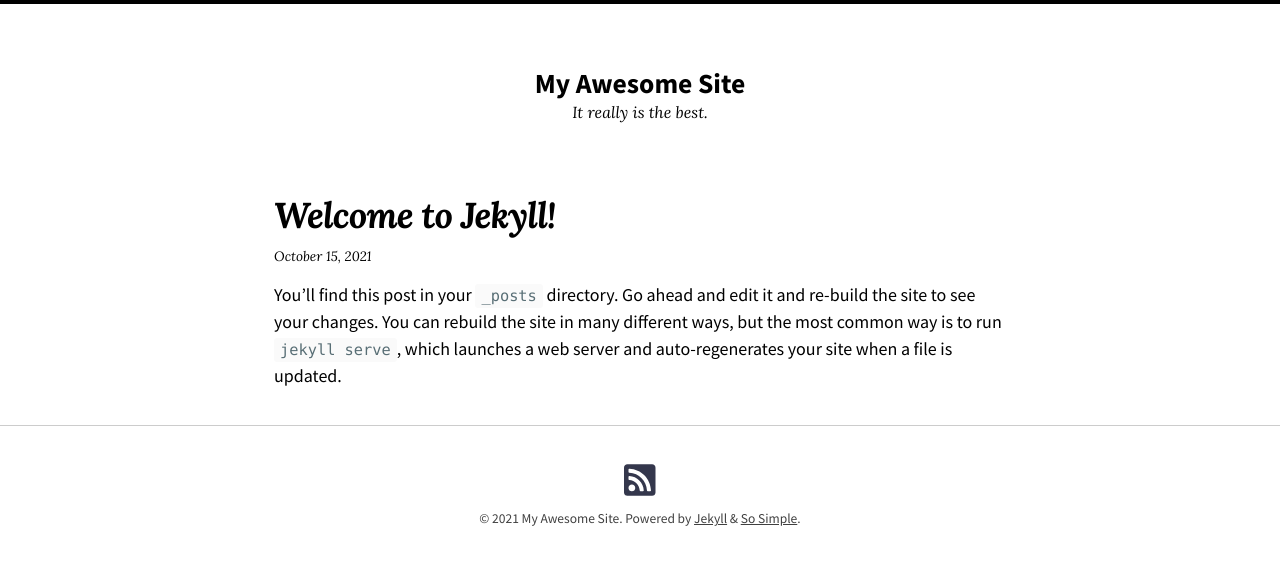
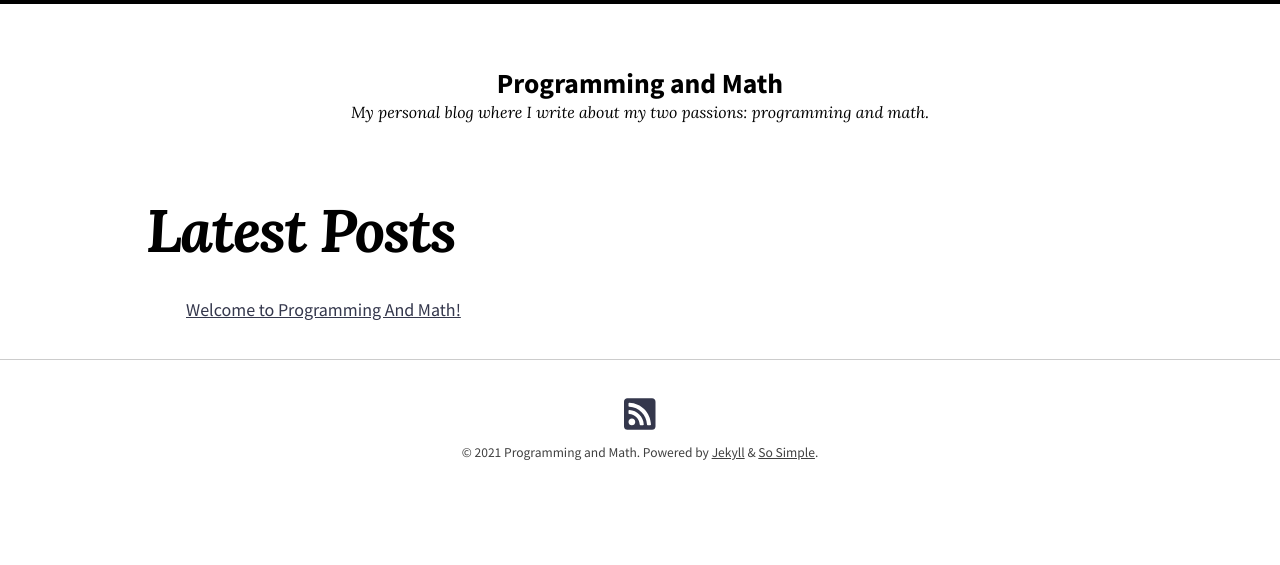
Before and after one commit to NikBomb/buildsucceded, a Jekyll site: the page built from index.html, in a window 1280 px wide. Shown: the top 565 px of the page. Built offline with Jekyll 4.4.1, drawn with Linux system fonts in a browser that asks for light colours; nearby versions of some CDN libraries.

Commit message:
Update the blog, list of posts & navigation bar

```diff
--- a/Gemfile
+++ b/Gemfile
@@ -10,10 +10,6 @@ source "https://rubygems.org"
 # Happy Jekylling!
 #gem "jekyll", "~> 3.8.5"
 
-# This is the default theme for new Jekyll sites. You may change this to anything you like.
-#gem "minima", git: "https://github.com/jekyll/minima"
-gem "github-pages", group: :jekyll_plugins
-
 
 #gem "minima", "~> 2.5.1"
 # If you want to use GitHub Pages, remove the "gem "jekyll"" above and
@@ -23,6 +19,7 @@ gem "rouge",  "~> 3.26.0"
 # If you have any plugins, put them here!
 group :jekyll_plugins do
   gem "jekyll-feed", "~> 0.15.1"
+  gem "jekyll-paginate"
 end
 
 # Windows does not include zoneinfo files, so bundle the tzinfo-data gem
--- a/_config.yml
+++ b/_config.yml
@@ -16,11 +16,11 @@
 #theme: jekyll-theme-so-simple
 remote_theme: mmistakes/so-simple-theme
 skin: "/assets/css/skins/default.css"
-locale: en-US
-title: "My Awesome Site"
-description: "It really is the best."
-baseurl: # the subpath of your site, e.g. "/blog"
-url: # the base hostname & protocol for your site e.g. "https://mmistakes.github.io"
+locale: en-UK
+title: "Programming and Math"
+description: " My personal blog where I write about my two passions: programming and math."
+baseurl: "/programming-math"
+url: "https://nikbomb.github.io"
 logo: # path of site logo, e.g. "/images/logo.png"
 date_format: "%B %-d, %Y"
 read_time: # reading time estimates, e.g. true
@@ -51,8 +51,8 @@ feed:
   path: atom.xml
 
 # Pagination - https://jekyllrb.com/docs/pagination/
-# paginate: 10
-# paginate_path: /page:num/
+#paginate: 10
+#paginate_path: /page:num/
 
 # Search
 search_full_content: false # can have performance implications for large sites
--- a/_data/navigation.yml
+++ b/_data/navigation.yml
@@ -2,8 +2,8 @@
 
 - title: Home
   url: /
-# - title: Posts
-#   url: /posts/
+- title: Posts
+  url: /posts/
 # - title: Categories
 #   url: /categories/
 # - title: Tags
--- a/_layouts/home.html
+++ b/_layouts/home.html
@@ -2,7 +2,7 @@
 layout: page
 ---
 
-{{ content }}
+{{ excerpt }}
 
 <div class="entries-{{ page.entries_layout | default: 'list' }}">
   {%- if site.plugins contains 'jekyll-paginate' and page.paginate or site.gems contains 'jekyll-paginate' and page.paginate -%}
--- a/_posts/2021-10-15-welcome-to-jekyll.markdown
+++ b/_posts/2021-10-15-welcome-to-jekyll.markdown
@@ -1,8 +1,8 @@
 ---
 layout: post
-title:  "Welcome to Jekyll!"
+title:  "Welcome to Programming And Math!"
 date:   2021-10-15 16:02:23 +0100
-categories: jekyll update
+categories: HelloWorld
 ---
 You’ll find this post in your `_posts` directory. Go ahead and edit it and re-build the site to see your changes. You can rebuild the site in many different ways, but the most common way is to run `jekyll serve`, which launches a web server and auto-regenerates your site when a file is updated.
 
--- /dev/null
+++ b/index.html
@@ -0,0 +1,16 @@
+---
+layout: page
+title: Latest Posts
+excerpt:
+search_omit: true
+---
+
+
+ <ul style="list-style: none;">
+  {% for post in site.posts %}
+    <li>
+      <a class="post-link" href="{{ post.url | relative_url }}">
+            {{ post.title | escape }} </a>
+    </li>
+  {% endfor %}
+</ul>
--- a/index.md
+++ /dev/null
@@ -1,6 +0,0 @@
----
-# Feel free to add content and custom Front Matter to this file.
-# To modify the layout, see https://jekyllrb.com/docs/themes/#overriding-theme-defaults
-
-layout: home
----
```
Also changed, not shown: posts.md (added, +7 -0 lines), Gemfile.lock.
